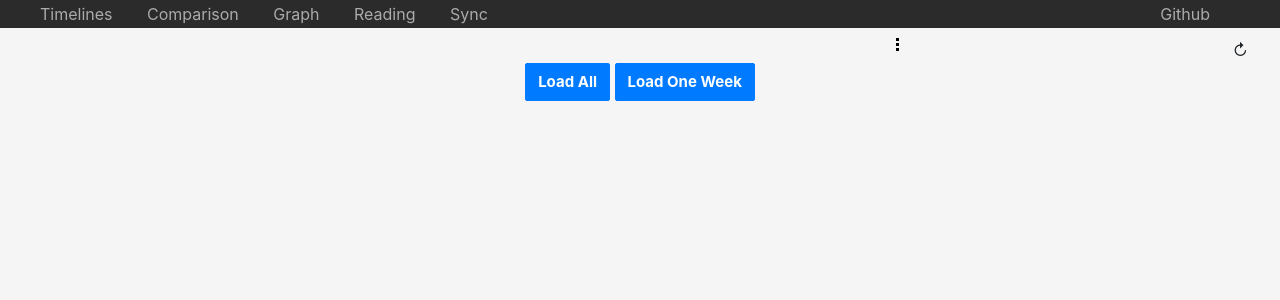
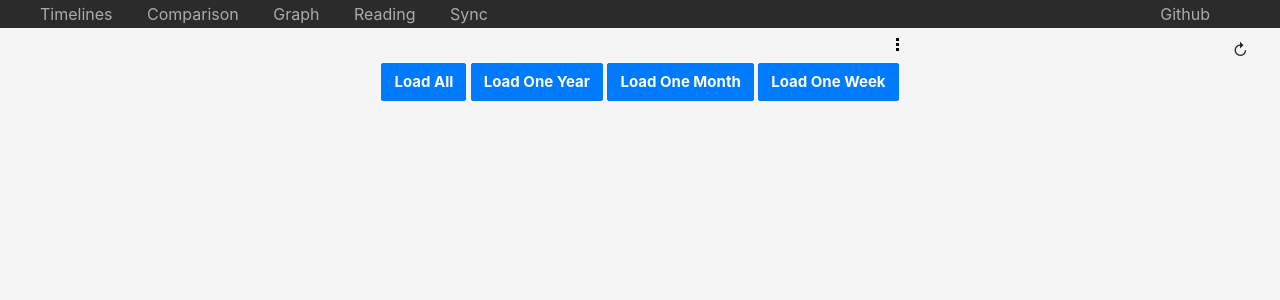
Before and after one commit to matthewleighton/toggl-timelines, a Flask app: template toggltimelines/templates/timelines/timelines.html in a window 1280 px wide. Shown: the top 300 px of the page. Run offline with Flask 2, Linux system fonts and the light colour scheme; the template is opened without the code that fills it, so the values that code supplies are empty; parts of the project's set-up code (start-up, migrations or seed data) failed here and were passed over; some libraries are stand-ins or nearby versions.

Commit message:
Timelines page - add buttons to load week and month

```diff
--- a/toggltimelines/static/js/timelines.js
+++ b/toggltimelines/static/js/timelines.js
@@ -1,4 +1,4 @@
-var start_days_ago = 14
+var start_days_ago = 7
 var end_days_ago = 7
 
 var filter_settings = {
@@ -231,10 +231,14 @@ $(document).ready(function(){
 	})
 
 	$('.load_more').click(function() {
-		load_all = $(this).attr('id') == 'load_all' ? true : false
+		load_all = $(this).attr('id') == 'load-0' ? true : false
 
-		if (load_all) {
-			start_days_ago = false
+		load_period = parseInt($(this).attr('id').split('-')[1]);
+
+		if (load_period == 0) {
+			start_days_ago = false;
+		} else {
+			start_days_ago += load_period
 		}
 
 		data = {
@@ -248,7 +252,7 @@ $(document).ready(function(){
 			"contentType": "application/json",
 			'data': JSON.stringify(data),
 			'beforeSend': function() {
-				if (load_all) {
+				if (true) {
 					$('.load_more').hide()
 					$('#loading_div').show()
 				}
@@ -256,6 +260,10 @@ $(document).ready(function(){
 			},
 			'complete': function() {
 				$('#loading_div').hide()
+
+				if (!load_all) {
+					$('.load_more').show()
+				}
 			}
 		}).done(function(data) {
 			$('.timeline_container').append(data)
@@ -265,10 +273,7 @@ $(document).ready(function(){
 				$('#current_time_marker').css('height', 'calc(100% + 10px)');
 			}
 
-			if (!load_all) {
-				start_days_ago += 7
-				end_days_ago += 7
-			}
+			end_days_ago += load_period
 
 			remove_listeners()
 			assign_listeners()
--- a/toggltimelines/templates/timelines/timelines.html
+++ b/toggltimelines/templates/timelines/timelines.html
@@ -28,8 +28,10 @@
     	</div>
 
     	<div class="text-center load_more_container">
-			<button type="button" class="btn btn-primary load_more" id='load_all'>Load All</button>
-			<button type="button" class="btn btn-primary load_more" id='load_week'>Load One Week</button>
+			<button type="button" class="btn btn-primary load_more" id='load-0'>Load All</button>
+			<button type="button" class="btn btn-primary load_more" id='load-365'>Load One Year</button>
+			<button type="button" class="btn btn-primary load_more" id='load-30'>Load One Month</button>
+			<button type="button" class="btn btn-primary load_more" id='load-7'>Load One Week</button>
 	    	<div id='loading_div'>
 	    		{% include "timelines/loading.html" %}
 	    	</div>
```
